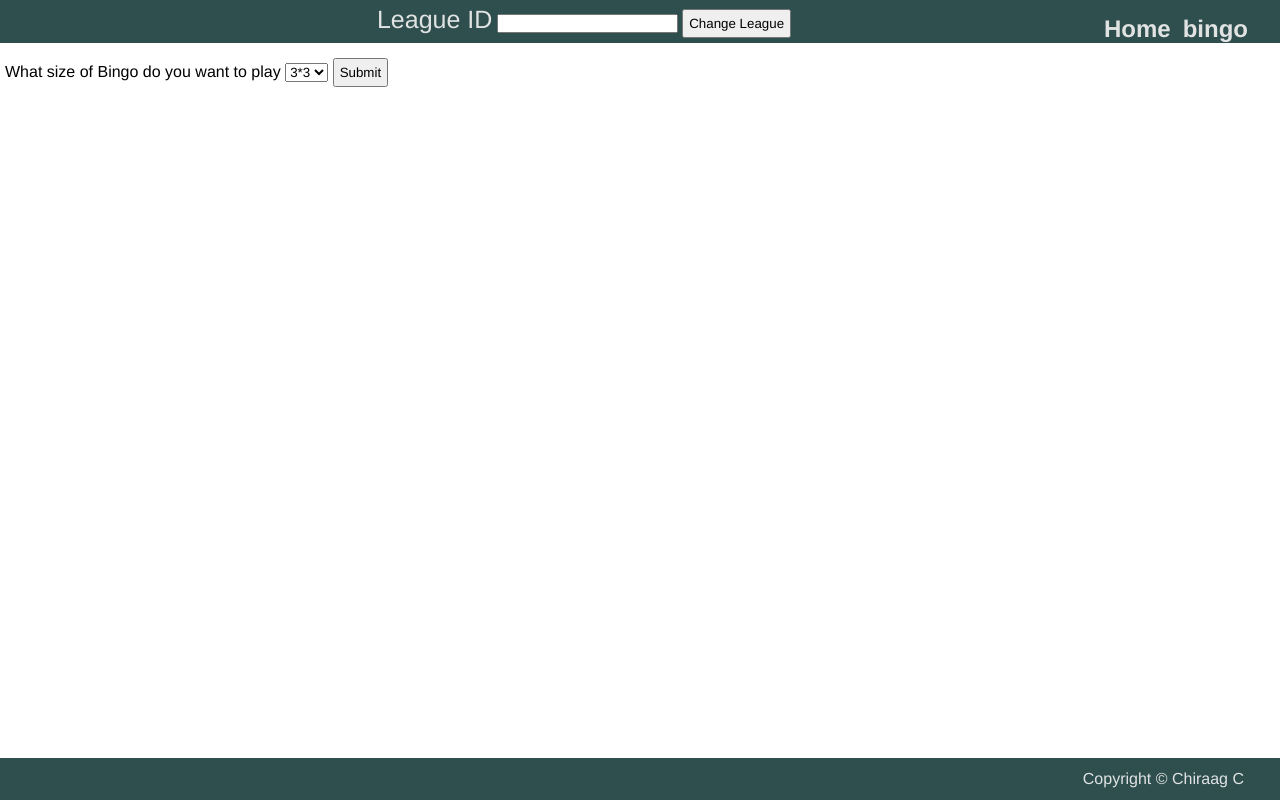
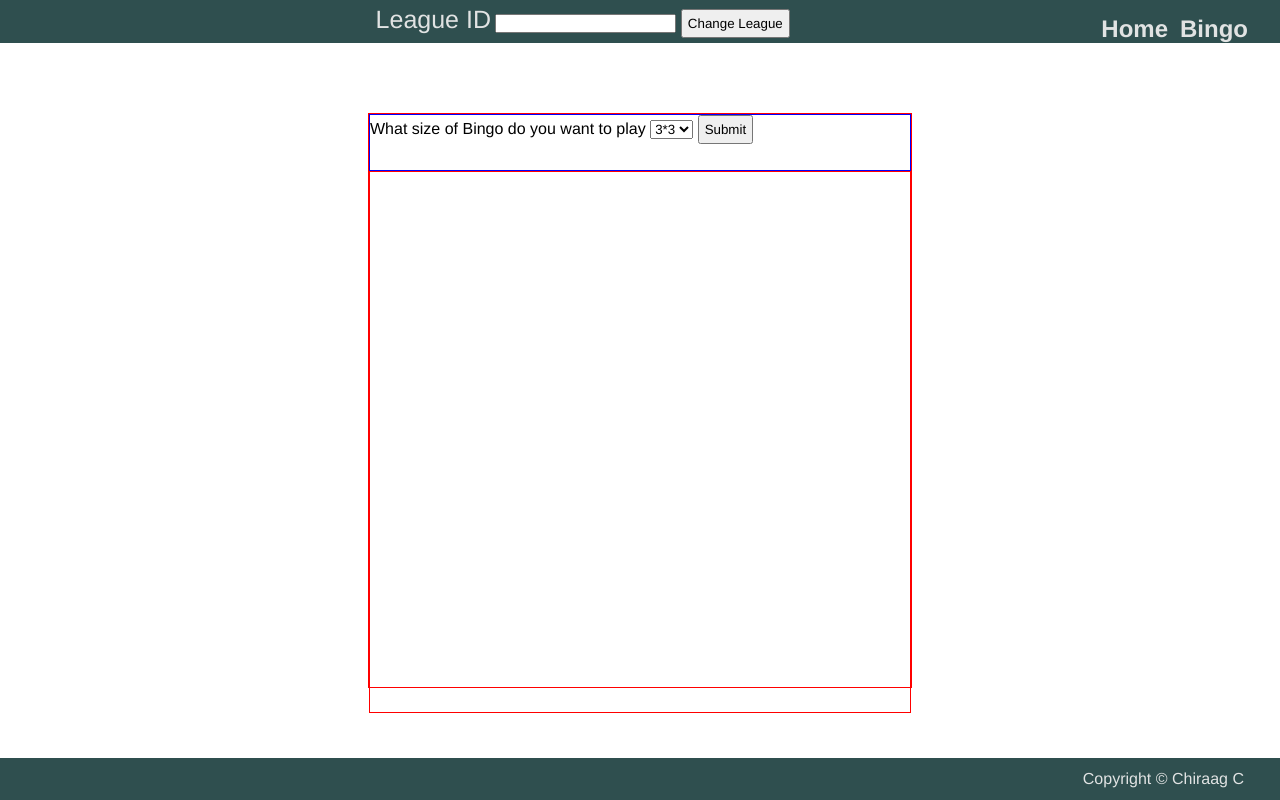
Before and after one commit to Chigzzer/FPL-mini-league, a Flask app: template templates/bingo.html in a window 1280 px wide. Run offline with Flask 3, Linux system fonts and the light colour scheme; the template is opened without the code that fills it, so the values that code supplies are empty.

Commit message:
Bingo added to site

```diff
--- a/app.py
+++ b/app.py
@@ -5,10 +5,11 @@ matplotlib.use('Agg')
 import matplotlib.pyplot as plt
 import numpy as np
 import random
-
+import os
 
 numbers_chosen = []
-bingo_bank = open("bingo-texts.txt").read().splitlines()
+print(os.getcwd())
+bingo_bank = open("static/bingo-bank.txt").read().splitlines()
 
 #Creating application
 app = Flask(__name__)
@@ -30,7 +31,7 @@ def generate_graph(players_dic):
         plt.plot(points, label = player['name'], color = col[col_index])
         col_index += 1
     plt.legend(bbox_to_anchor=(1.05, 1), loc='upper left', borderaxespad=0)
-    plt.savefig('static/plot.png', bbox_inches='tight')
+    plt.savefig('static\plot.png', bbox_inches='tight')
 
 
 def populate_page(id):
@@ -81,7 +82,7 @@ def index_league():
 
 
 @app.route("/bingo")
-def index():
+def bingo():
     size = 3;
     bingo_data = generate_card(size)
     print('below is data')
@@ -90,7 +91,7 @@ def index():
     return render_template("bingo.html", bingo_data = bingo_data, size = size)
 
 @app.route("/bingo", methods = ['POST'])
-def index_size():
+def bingo_size():
     if not request.form.get('bingo-size'):
         return redirect('/bingo')
     if int(request.form.get('bingo-size')) < 1:
--- a/static/styles.css
+++ b/static/styles.css
@@ -72,18 +72,22 @@ button{
     font-weight: 900;
 }
 
+#center-body{
+    grid-area: main;
+    display: flex;
+    justify-content: center;
+    align-items: center;
+    overflow: auto;
+    height: 100%;
+}
+
 #main-body{
-    grid-area: main;
-    display: grid;
-    grid-template-columns: 1fr;
-    grid-template-rows: 1fr;
-    overflow: auto;
-    padding: 15px 5px 10px 5px;
     display: grid;
     grid-template-columns: 1fr 1fr 1fr;
     grid-template-rows: 1fr 3fr;
     gap: 20px 0px;
     height: 100%;
+    border: 1px solid green;
     }
 
 .title{
@@ -148,6 +152,48 @@ th, td{
     align-items: center;
 }
 
+
+#main-section{
+    display: grid;
+    grid-template-columns: 1fr;
+    grid-template-rows: 10% 1fr;
+    grid-template-areas:
+    'selection'
+    'card';
+    border: 1px red solid;
+}
+
+#form-section{
+    grid-area: 'selection';
+    border: 1px solid blue;
+}
+
+#bingo-card{
+    grid-area: 'card';
+    border: 1px red solid;
+    width: 540px;
+    height: 540px;
+    display: flex;
+    flex-wrap: wrap;
+}
+
+.bingo-row{
+    width: 100%;
+    display:flex;
+    border: 2px pink solid;
+}
+
+.bingo-cell{
+    background-color: green;
+    border: 1px blue solid;
+    width: 100%;
+    padding: 0;
+    display: flex;
+    align-items: center;
+    justify-content: center;
+}
+
+
 .footer{
     grid-area: footer;
     display: flex;
--- a/templates/index.html
+++ b/templates/index.html
@@ -10,6 +10,7 @@
 {% endblock %}
 
 {% block body %}
+<div id="main-body">
     <div id="league-section">
     <div class="title">League Table</div>
     <div id="table">
@@ -95,5 +96,5 @@
         </table>
     </div>
     </div>
-
+</div>
 {% endblock %}
--- a/templates/template.html
+++ b/templates/template.html
@@ -20,11 +20,11 @@
             </div>
             <div class="links">
                 <a href="/">Home</a>
-                <a href="/bingo">bingo</a>
+                <a href="/bingo">Bingo</a>
                 <!---<a href="race">League Race</a>>--->
             </div>
         </div>
-        <div id="main-body">
+        <div id="center-body">
         {% block body %}{% endblock %}
         </div>
         <div class="footer">
```
Also changed, not shown: static/bingo-texts.txt (added, +16 -0 lines), static/bingo-bank.txt (renamed from bingo-texts.txt), static/plot.png. Lines whose indentation alone changed are shown as unchanged.
